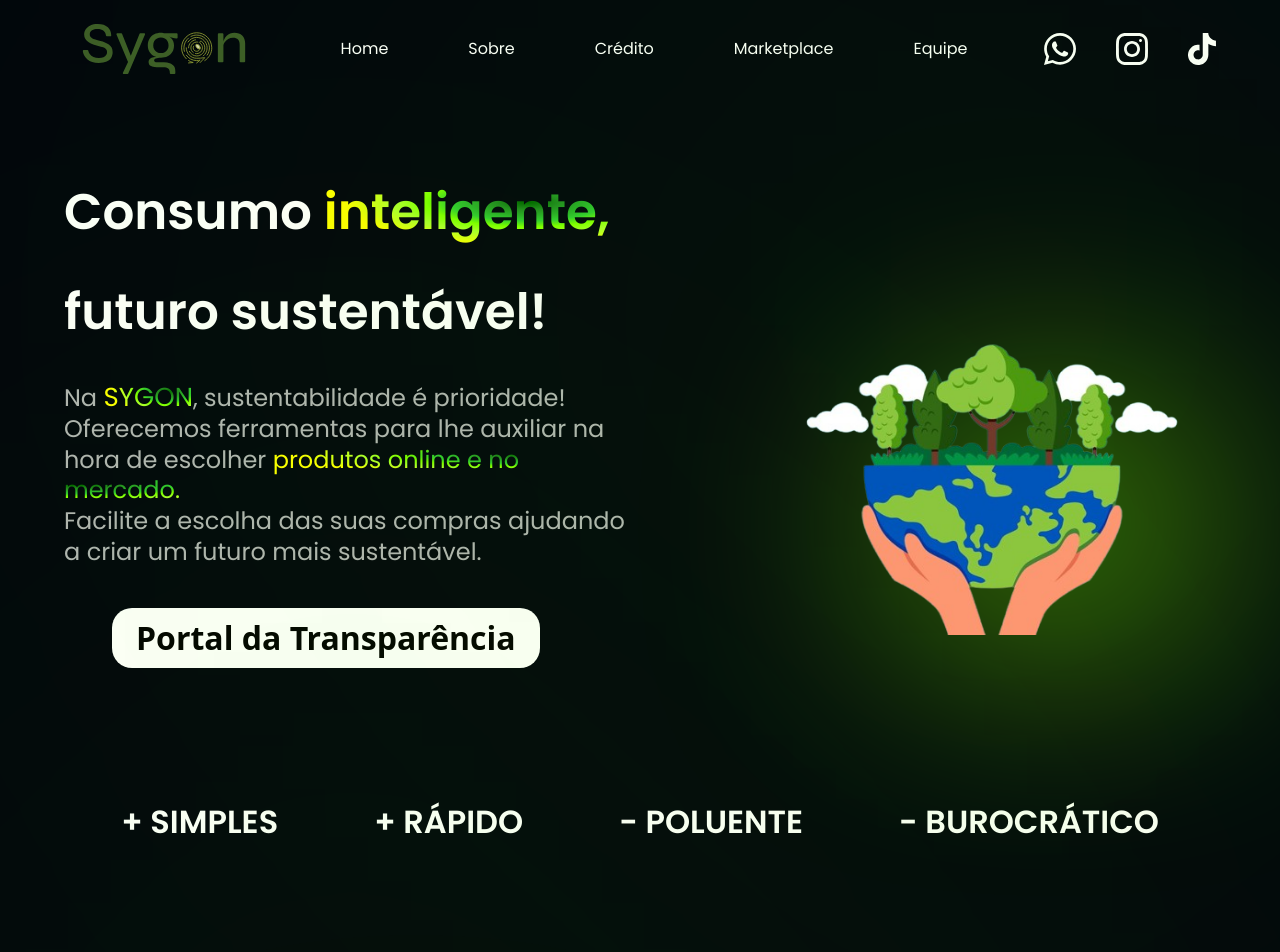
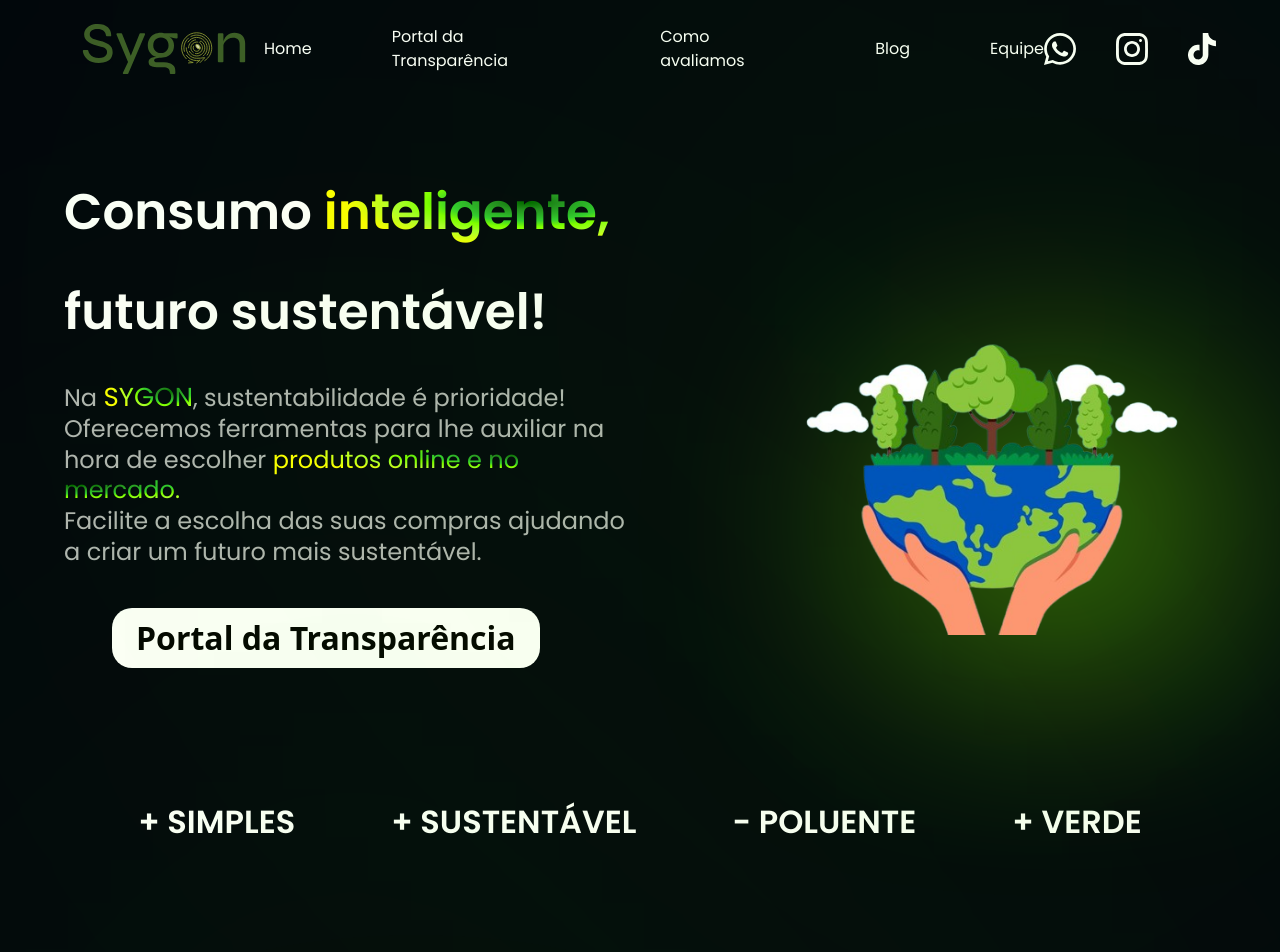
Before and after one commit to kiqsmg/Sygon, a React (Vite) app in the folder landingPage/Sygo_landingPage/: page / in a window 1280 px wide. Shown: the top 952 px of the page. Built offline with nearby package versions, Linux system fonts and the light colour scheme.

Commit message:
Change the stats texts to make more sense with the new landingáge ideia

```diff
--- a/landingPage/Sygo_landingPage/src/constants/index.js
+++ b/landingPage/Sygo_landingPage/src/constants/index.js
@@ -9,16 +9,16 @@
     a: ""
   },
   {
-    id: "sobre",
-    title: "Sobre",
+    id: "portal",
+    title: "Portal da Transparência",
   },
   {
-    id: "credito",
-    title: "Crédito",
+    id: "portal",
+    title: "Como avaliamos",
   },
   {
-    id: "CTA",
-    title: "Marketplace",
+    id: "blog",
+    title: "Blog",
   },
   {
     id: "equipe",
@@ -75,8 +75,8 @@
   },
   {
     id: "stats-2",
-    title: "rápido",
-    value: "+ RÁPIDO",
+    title: "sustentavel",
+    value: "+ SUSTENTÁVEL",
   },
   {
     id: "stats-3",
@@ -85,8 +85,8 @@
   },
   {
     id: "stats-4",
-    title: "burocrático",
-    value: "- BUROCRÁTICO",
+    title: "verde",
+    value: "+ VERDE",
   },
 ];
 
```
